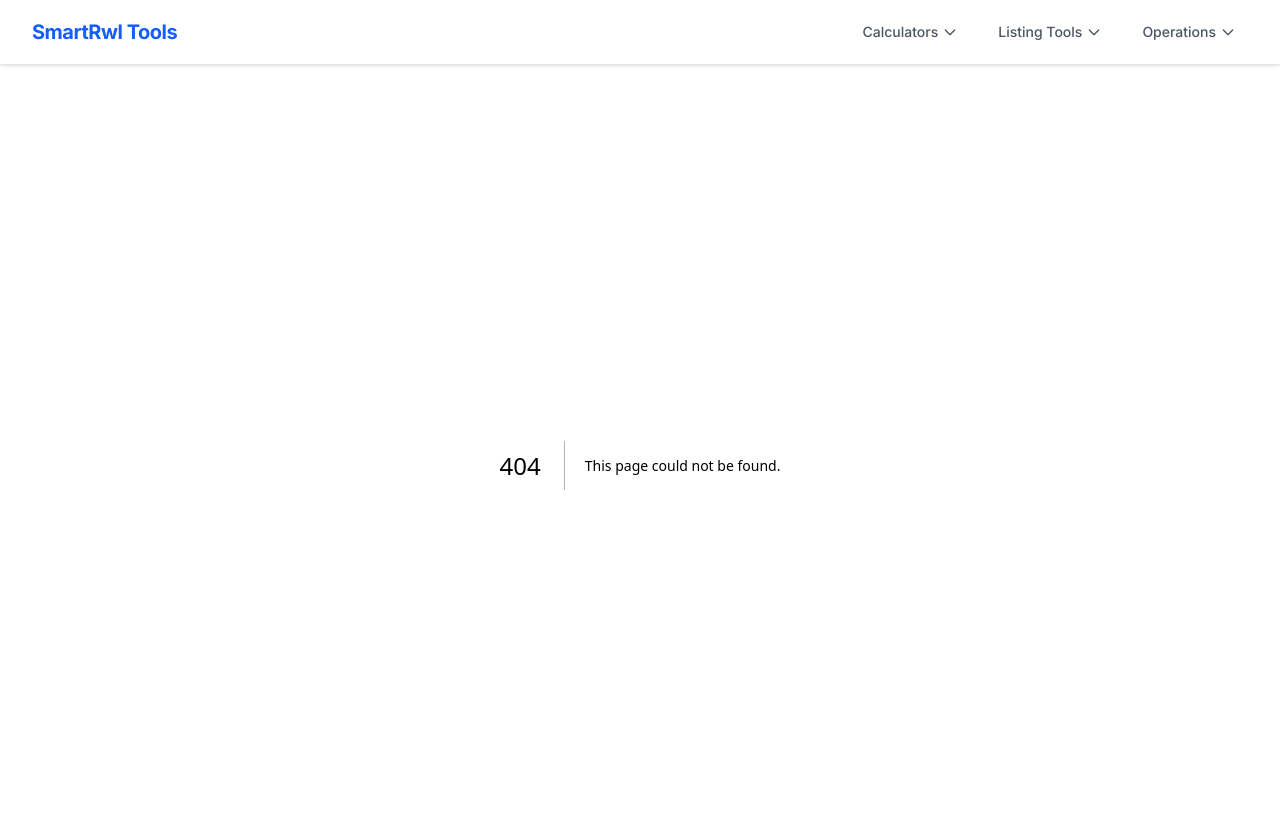
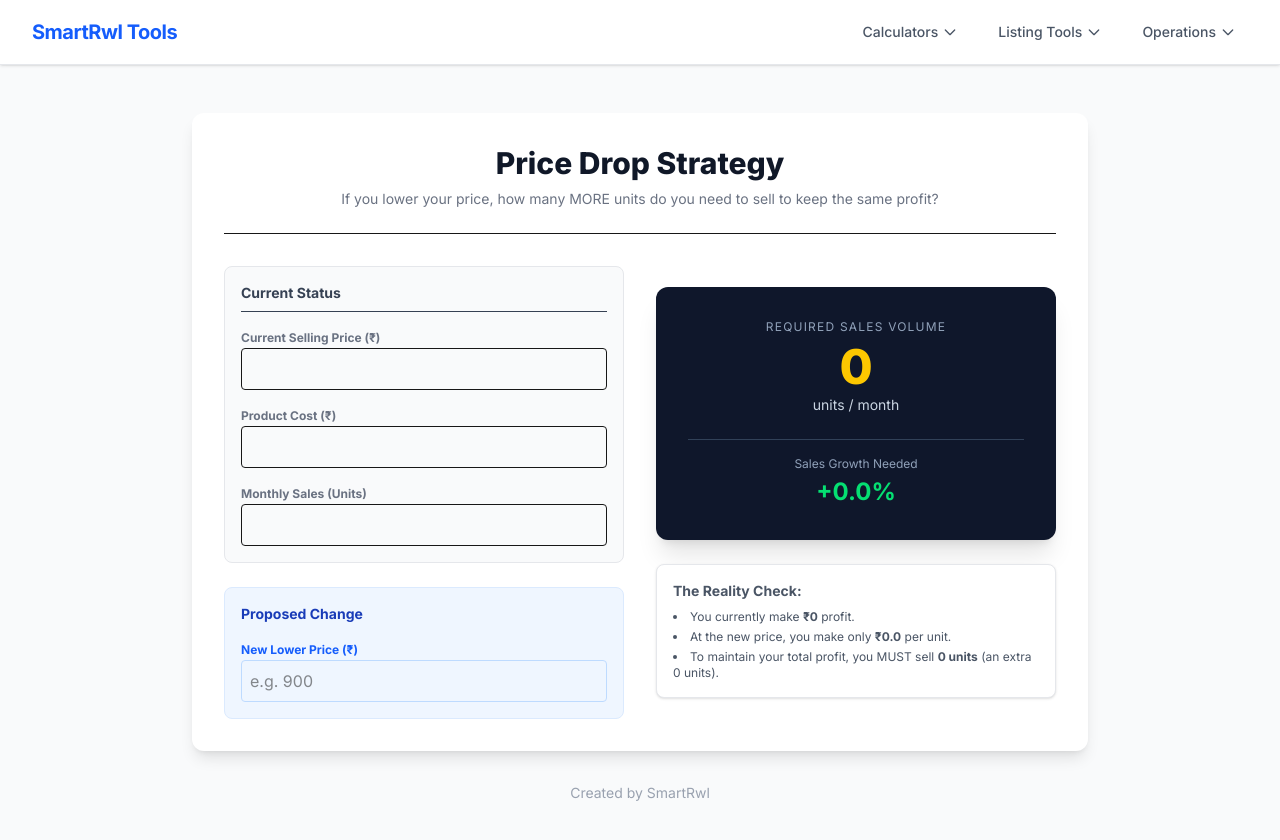
Before and after one commit to Smart-rwl/amazon-image-tool, a Next.js app: page /volume-calculator in a window 1280 px wide. Before the commit this address had no page. Shown: the top 840 px of the page. Built offline with nearby package versions, Linux system fonts and the light colour scheme.

Commit message:
Add Volume Calculator

```diff
--- a/app/layout.tsx
+++ b/app/layout.tsx
@@ -48,6 +48,7 @@ export default function RootLayout({
                       <Link href="/price-finder" className="block px-4 py-2 text-sm text-gray-700 hover:bg-blue-50 hover:text-blue-600">Target Price Finder</Link>
                       <Link href="/volumetric" className="block px-4 py-2 text-sm text-gray-700 hover:bg-blue-50 hover:text-blue-600">Volumetric Weight</Link>
                       <Link href="/odr-calculator" className="block px-4 py-2 text-sm text-gray-700 hover:bg-blue-50 hover:text-blue-600">Account Health</Link>
+                      <Link href="/volume-calculator" className="block px-4 py-2 text-sm text-gray-700 hover:bg-blue-50 hover:text-blue-600">Price Drop Strategy</Link>
                     </div>
                   </div>
                 </div>
--- /dev/null
+++ b/app/volume-calculator/page.tsx
@@ -0,0 +1,146 @@
+'use client';
+
+import React, { useState, useEffect } from 'react';
+
+export default function VolumeCalculator() {
+  // Inputs
+  const [currentPrice, setCurrentPrice] = useState<number | ''>('');
+  const [unitCost, setUnitCost] = useState<number | ''>(''); // Landed Cost
+  const [currentVolume, setCurrentVolume] = useState<number | ''>(''); // Monthly Sales
+  const [newPrice, setNewPrice] = useState<number | ''>('');
+
+  // Outputs
+  const [currentProfit, setCurrentProfit] = useState<number>(0);
+  const [newUnitProfit, setNewUnitProfit] = useState<number>(0);
+  const [neededVolume, setNeededVolume] = useState<number>(0);
+  const [percentIncrease, setPercentIncrease] = useState<number>(0);
+  const [isImpossible, setIsImpossible] = useState(false);
+
+  useEffect(() => {
+    const price = Number(currentPrice) || 0;
+    const cost = Number(unitCost) || 0;
+    const vol = Number(currentVolume) || 0;
+    const targetPrice = Number(newPrice) || 0;
+
+    if (price > 0 && cost > 0 && vol > 0 && targetPrice > 0) {
+
+      // 1. Current Situation
+      const currMargin = price - cost;
+      const totalCurrProfit = currMargin * vol;
+      setCurrentProfit(totalCurrProfit);
+
+      // 2. New Situation
+      const newMargin = targetPrice - cost;
+      setNewUnitProfit(newMargin);
+
+      if (newMargin <= 0) {
+        setIsImpossible(true);
+        setNeededVolume(0);
+        setPercentIncrease(0);
+      } else {
+        setIsImpossible(false);
+        // Math: To make SAME Total Profit
+        // NewMargin * NewVolume = TotalCurrProfit
+        // NewVolume = TotalCurrProfit / NewMargin
+
+        const reqVolume = totalCurrProfit / newMargin;
+        setNeededVolume(Math.ceil(reqVolume));
+
+        // % Increase calculation
+        const increase = ((reqVolume - vol) / vol) * 100;
+        setPercentIncrease(increase);
+      }
+
+    } else {
+      setCurrentProfit(0);
+      setNeededVolume(0);
+      setIsImpossible(false);
+    }
+  }, [currentPrice, unitCost, currentVolume, newPrice]);
+
+  return (
+    <div className="min-h-screen bg-gray-50 flex flex-col items-center py-12 px-4 font-sans">
+      <div className="max-w-4xl w-full bg-white p-8 rounded-xl shadow-lg space-y-8">
+
+        {/* Header */}
+        <div className="text-center border-b pb-6">
+          <h1 className="text-3xl font-extrabold text-gray-900">
+            Price Drop Strategy
+          </h1>
+          <p className="mt-2 text-sm text-gray-500">
+            If you lower your price, how many MORE units do you need to sell to keep the same profit?
+          </p>
+        </div>
+
+        <div className="grid grid-cols-1 md:grid-cols-2 gap-8">
+
+          {/* INPUTS */}
+          <div className="space-y-6">
+            <div className="bg-gray-50 p-4 rounded-lg border border-gray-200 space-y-3">
+              <h3 className="font-bold text-gray-700 text-sm border-b pb-2">Current Status</h3>
+              <div>
+                <label className="text-xs font-bold text-gray-500">Current Selling Price (₹)</label>
+                <input type="number" className="w-full p-2 border rounded" value={currentPrice} onChange={e => setCurrentPrice(Number(e.target.value))} />
+              </div>
+              <div>
+                <label className="text-xs font-bold text-gray-500">Product Cost (₹)</label>
+                <input type="number" className="w-full p-2 border rounded" value={unitCost} onChange={e => setUnitCost(Number(e.target.value))} />
+              </div>
+              <div>
+                <label className="text-xs font-bold text-gray-500">Monthly Sales (Units)</label>
+                <input type="number" className="w-full p-2 border rounded" value={currentVolume} onChange={e => setCurrentVolume(Number(e.target.value))} />
+              </div>
+            </div>
+
+            <div className="bg-blue-50 p-4 rounded-lg border border-blue-100">
+              <h3 className="font-bold text-blue-800 text-sm mb-3">Proposed Change</h3>
+              <label className="text-xs font-bold text-blue-600">New Lower Price (₹)</label>
+              <input type="number" className="w-full p-2 border border-blue-200 rounded focus:ring-2 focus:ring-blue-500" value={newPrice} onChange={e => setNewPrice(Number(e.target.value))} placeholder="e.g. 900" />
+            </div>
+          </div>
+
+          {/* RESULTS */}
+          <div className="flex flex-col justify-center space-y-6">
+
+            {isImpossible ? (
+              <div className="bg-red-100 text-red-800 p-6 rounded-xl text-center border border-red-200">
+                <h3 className="text-xl font-bold mb-2">❌ LOSS MAKING</h3>
+                <p>Your new price is lower than your cost!</p>
+                <p className="text-sm mt-2">You will lose money on every sale.</p>
+              </div>
+            ) : (
+              <>
+                <div className="bg-slate-900 text-white p-8 rounded-xl shadow-xl text-center">
+                  <p className="text-xs text-slate-400 uppercase tracking-widest mb-2">Required Sales Volume</p>
+                  <div className="text-5xl font-extrabold text-yellow-400">
+                    {neededVolume > 0 ? neededVolume.toLocaleString() : '0'}
+                  </div>
+                  <p className="text-sm text-slate-300 mt-1">units / month</p>
+
+                  <div className="mt-6 pt-4 border-t border-slate-700">
+                    <p className="text-xs text-slate-400 mb-1">Sales Growth Needed</p>
+                    <p className={`text-2xl font-bold ${percentIncrease > 50 ? 'text-red-400' : 'text-green-400'}`}>
+                      +{percentIncrease.toFixed(1)}%
+                    </p>
+                  </div>
+                </div>
+
+                <div className="bg-white border border-gray-200 rounded-lg p-4 text-sm text-gray-600 shadow-sm">
+                  <p className="mb-2"><strong>The Reality Check:</strong></p>
+                  <ul className="list-disc list-inside space-y-1 text-xs">
+                    <li>You currently make <b>₹{currentProfit.toLocaleString()}</b> profit.</li>
+                    <li>At the new price, you make only <b>₹{newUnitProfit.toFixed(1)}</b> per unit.</li>
+                    <li>To maintain your total profit, you MUST sell <b>{neededVolume} units</b> (an extra {neededVolume - (Number(currentVolume)||0)} units).</li>
+                  </ul>
+                </div>
+              </>
+            )}
+
+          </div>
+
+        </div>
+      </div>
+      <div className="mt-8 text-center text-gray-400 text-sm">Created by SmartRwl</div>
+    </div>
+  );
+}
```
